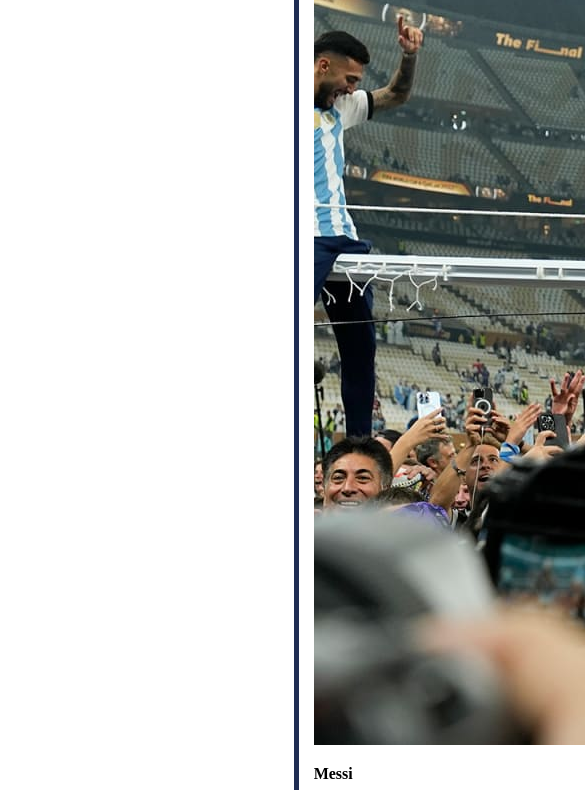
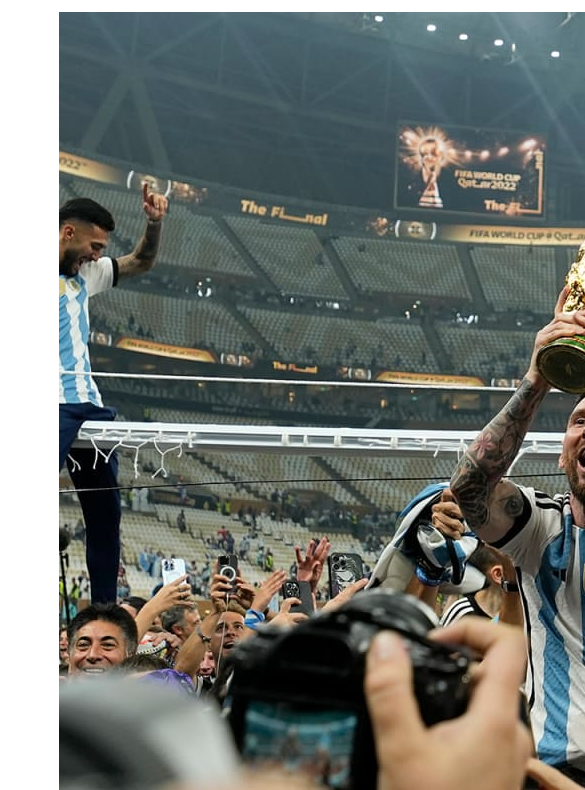
Before and after one commit to Parwiz-Haqbien/Professional-Portfolio, a plain HTML site: page index.html in a window 390 px wide. Shown: the part 717-1507 px from the top of the page, 585 px wide, since content can reach past the window. Drawn offline with Linux system fonts and the light colour scheme.

Commit message:
added media to the web

```diff
--- a/Assets/css/style.css
+++ b/Assets/css/style.css
@@ -92,3 +92,40 @@ body {
   .footer-item:hover {
     color: #1f2d53;
   }
+
+
+  @media screen and (max-width: 768px) {
+    header {
+      flex-direction: column;
+    }
+
+    nav ul {
+        display: flex;
+        flex-direction: column;
+        justify-content: center;
+        align-items: center;
+    }
+    .first {
+        display: flex;
+        flex-direction: column;
+        flex-wrap: wrap;
+        justify-content: space-between;
+    }
+
+    .module {
+        display: flex;
+        flex-direction: column;
+        flex-wrap: wrap;
+        justify-content: space-between;
+    }
+
+    .column {
+        width: 100%;
+        border-right: none;
+        border-bottom: #1f2d53 5px solid;
+    }
+  }
+
+  .content {
+    width: 100%;
+  }
```
